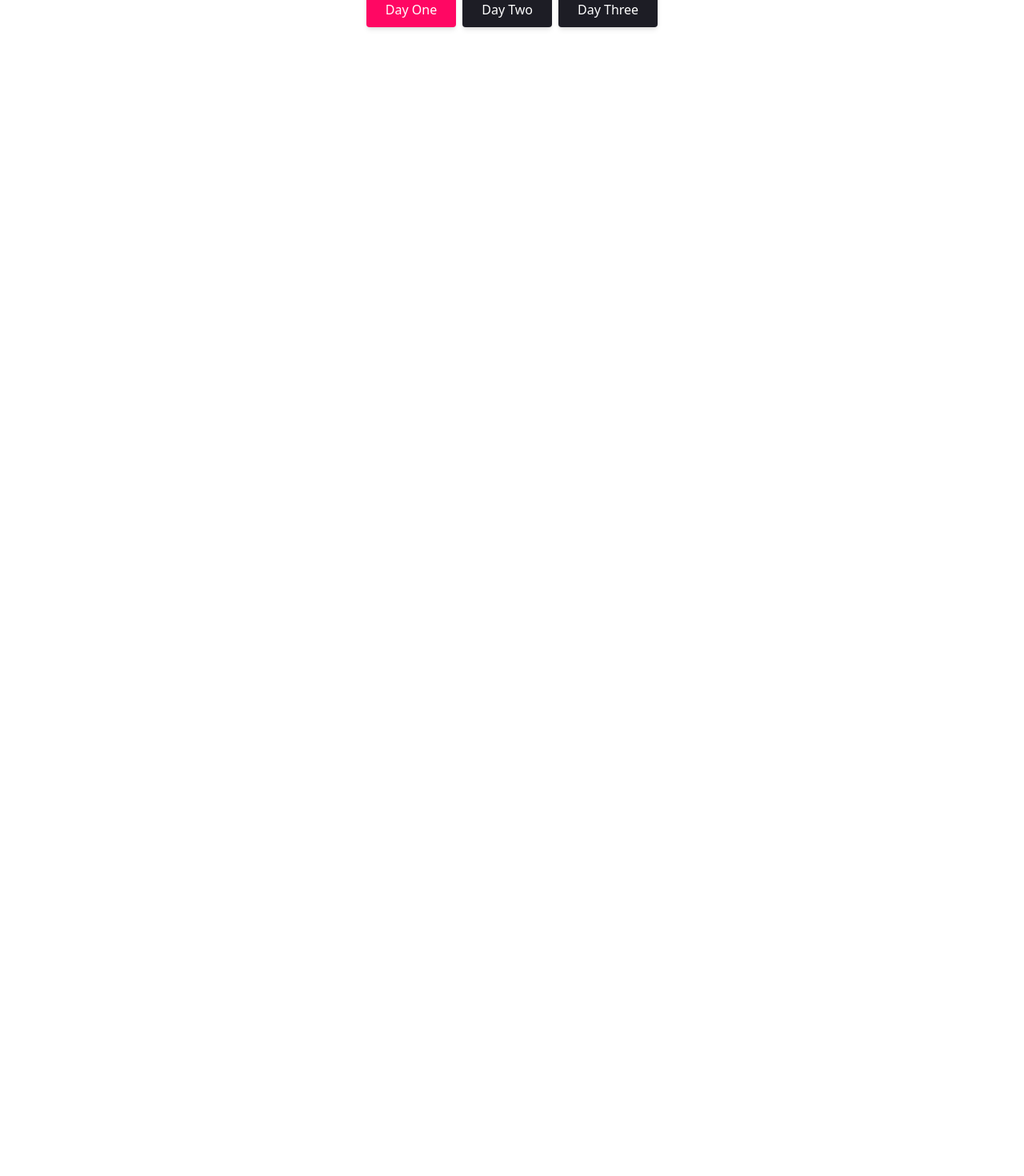
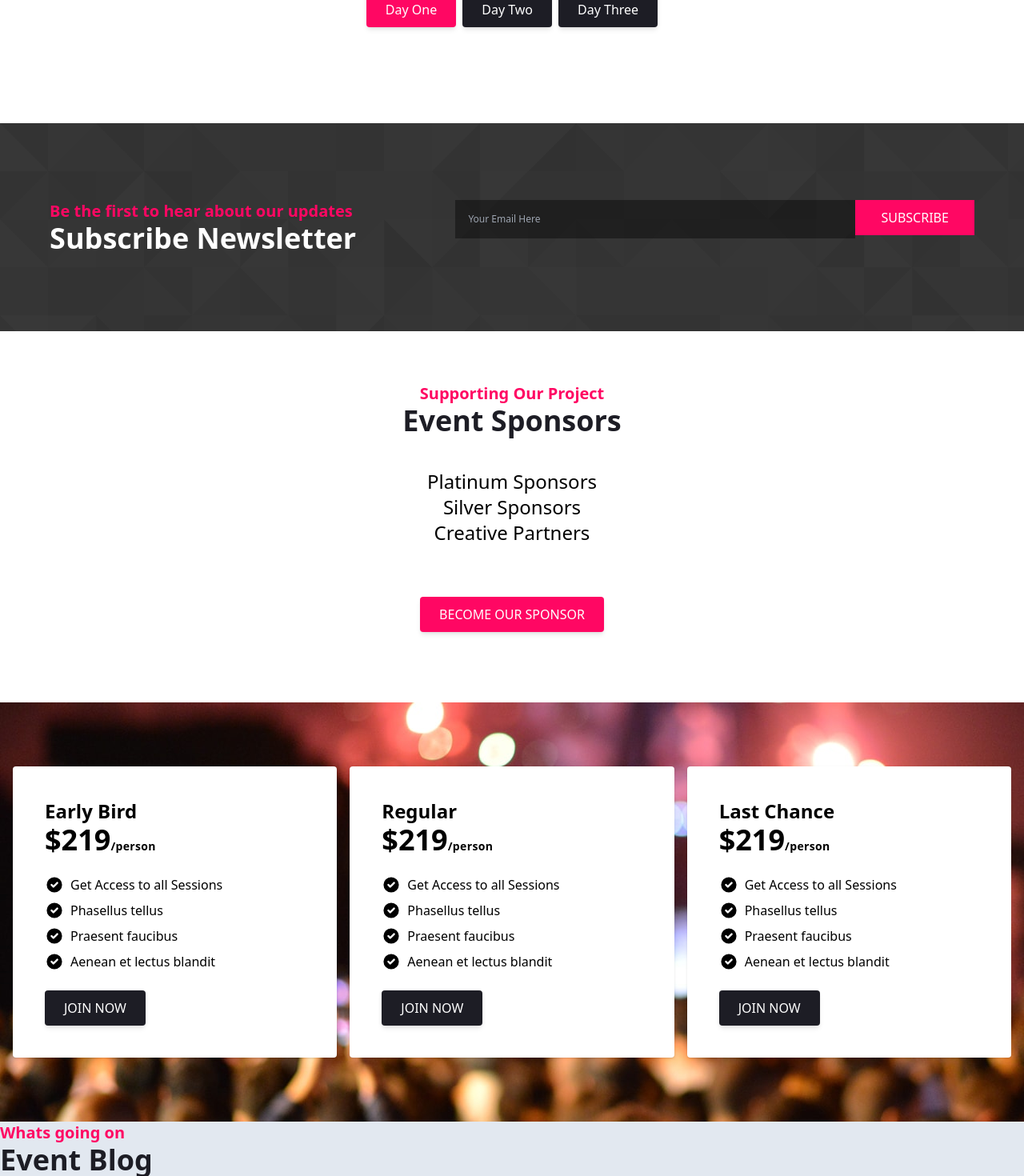
Before and after one commit to Harpreetpreet/BookEvent, a Next.js app: page / in a window 1280 px wide. Shown: the part 2793-4263 px from the top of the page at 80% size. Before the commit the page ends 2947 px from the top, so only its background shows below. Built offline with nearby package versions, Linux system fonts and the light colour scheme.

Commit message:
add new components

```diff
--- /dev/null
+++ b/src/Components/element/EventBlogCard.js
@@ -0,0 +1,27 @@
+import Image from 'next/image';
+import React from 'react';
+
+const EventBlogCard = () => {
+  return (
+    <div>
+      <div className="grid grid-cols-1 gap-x-4 gap-y-8 md:grid-cols-2 lg:grid-cols-4">
+        <article className="flex flex-col dark:bg-gray-900">
+          <Image src={props.img} alt="" height={100} width={100} />
+
+          <div className="flex flex-col flex-1 p-6">
+            <a
+              rel="noopener noreferrer"
+              href="#"
+              aria-label="Te nulla oportere reprimique his dolorum"
+            ></a>
+            <h3 className="flex-1 py-2 text-lg font-semibold leading-snug">
+              {props.title}
+            </h3>
+          </div>
+        </article>
+      </div>
+    </div>
+  );
+};
+
+export default EventBlogCard;
--- a/src/Components/element/IconGroup.js
+++ b/src/Components/element/IconGroup.js
@@ -5,8 +5,7 @@ import { GrLinkedinOption, GrFacebookOption } from 'react-icons/gr';
 const IconGroup = () => {
   return (
     <div>
-      <div className="">
-        <ul className="flex items-center justify-center">
+      <ul className="flex items-center justify-center ">
         <div>
           <li>
             <AiOutlineInstagram className="h-12 w-12  hover:bg-secondary text-white p-4  bg-red-500" />
@@ -31,7 +30,6 @@ const IconGroup = () => {
         </div>
       </ul>
     </div>
-    </div>
   );
 };
 
--- /dev/null
+++ b/src/Components/element/PricingCard.js
@@ -0,0 +1,81 @@
+import React from 'react';
+import Button from '../atom/Button';
+
+const PricingCard = (props) => {
+  return (
+    <div className=" p-10 space-y-6 rounded shadow bg-white ">
+      <div className="space-y-2">
+        <h4 className="text-2xl font-bold">{props.package}</h4>
+        <span className="text-4xl font-bold">
+          {props.price}
+          <span className="text-sm tracking-wide">{props.month}</span>
+        </span>
+      </div>
+      <ul className="flex-1 space-y-2">
+        <li className="flex items-center space-x-2">
+          <svg
+            xmlns="http://www.w3.org/2000/svg"
+            viewBox="0 0 20 20"
+            fill="currentColor"
+            className="flex-shrink-0 w-6 h-6"
+          >
+            <path
+              fill-rule="evenodd"
+              d="M10 18a8 8 0 100-16 8 8 0 000 16zm3.707-9.293a1 1 0 00-1.414-1.414L9 10.586 7.707 9.293a1 1 0 00-1.414 1.414l2 2a1 1 0 001.414 0l4-4z"
+              clip-rule="evenodd"
+            ></path>
+          </svg>
+          <span>{props.option}</span>
+        </li>
+        <li className="flex items-center space-x-2">
+          <svg
+            xmlns="http://www.w3.org/2000/svg"
+            viewBox="0 0 20 20"
+            fill="currentColor"
+            className="flex-shrink-0 w-6 h-6"
+          >
+            <path
+              fill-rule="evenodd"
+              d="M10 18a8 8 0 100-16 8 8 0 000 16zm3.707-9.293a1 1 0 00-1.414-1.414L9 10.586 7.707 9.293a1 1 0 00-1.414 1.414l2 2a1 1 0 001.414 0l4-4z"
+              clip-rule="evenodd"
+            ></path>
+          </svg>
+          <span>Phasellus tellus</span>
+        </li>
+        <li className="flex items-center space-x-2">
+          <svg
+            xmlns="http://www.w3.org/2000/svg"
+            viewBox="0 0 20 20"
+            fill="currentColor"
+            className="flex-shrink-0 w-6 h-6"
+          >
+            <path
+              fill-rule="evenodd"
+              d="M10 18a8 8 0 100-16 8 8 0 000 16zm3.707-9.293a1 1 0 00-1.414-1.414L9 10.586 7.707 9.293a1 1 0 00-1.414 1.414l2 2a1 1 0 001.414 0l4-4z"
+              clip-rule="evenodd"
+            ></path>
+          </svg>
+          <span>Praesent faucibus</span>
+        </li>
+        <li className="flex items-center space-x-2">
+          <svg
+            xmlns="http://www.w3.org/2000/svg"
+            viewBox="0 0 20 20"
+            fill="currentColor"
+            className="flex-shrink-0 w-6 h-6"
+          >
+            <path
+              fill-rule="evenodd"
+              d="M10 18a8 8 0 100-16 8 8 0 000 16zm3.707-9.293a1 1 0 00-1.414-1.414L9 10.586 7.707 9.293a1 1 0 00-1.414 1.414l2 2a1 1 0 001.414 0l4-4z"
+              clip-rule="evenodd"
+            ></path>
+          </svg>
+          <span>Aenean et lectus blandit</span>
+        </li>
+      </ul>
+      <Button>JOIN NOW</Button>
+    </div>
+  );
+};
+
+export default PricingCard;
--- a/src/Components/element/Card.js
+++ b/src/Components/element/TeamMemberCard.js
@@ -2,10 +2,10 @@ import Image from 'next/image';
 import React from 'react';
 import IconGroup from './IconGroup';
 
-const Card = (props) => {
+const TeamMemberCard = (props) => {
   return (
-    <div className="group">
-      <div className="container transition hover:-translate-y-4  duration-700bg-white">
+    <div className="group ">
+      <div className="container transition hover:-translate-y-4  duration-700 bg-white">
         <div className="relative">
           <a href="#!">
             <Image
@@ -16,7 +16,7 @@ const Card = (props) => {
               width={350}
             />
           </a>
-          <div className="md:absolute right-0 left-0 top-0 bottom-0 group-hover:bg-black/60 group-hover:flex flex-col justify-center hidden duration-75">
+          <div className="md:absolute right-0 left-0 top-0 bottom-0 group-hover:bg-black/60 group-hover:flex flex-col justify-center hidden ">
             <IconGroup />
           </div>
         </div>
@@ -31,4 +31,4 @@ const Card = (props) => {
   );
 };
 
-export default Card;
+export default TeamMemberCard;
--- /dev/null
+++ b/src/Components/home/EventBlog.js
@@ -0,0 +1,16 @@
+import React from 'react';
+import Subtitle from '../atom/Subtitle';
+import Title from '../atom/Title';
+
+const EventBlog = () => {
+  return (
+    <div className="bg-slate-200">
+      <div className="container">
+        <Title hasTextBrand title="Whats going on" />
+        <Subtitle subtitle="Event Blog" />
+      </div>
+    </div>
+  );
+};
+
+export default EventBlog;
--- /dev/null
+++ b/src/Components/home/EventSponsor.js
@@ -0,0 +1,22 @@
+import React from 'react';
+import Title from '../atom/Title';
+import Subtitle from '../atom/Subtitle';
+import Button from '../atom/Button';
+
+const EventSponsor = () => {
+  return (
+    <div className="text-center py-16">
+      <Title hasTextBrand title="Supporting Our Project" />
+      <Subtitle subtitle="Event Sponsors" />
+      <div className="py-10 text-2xl text-bold">
+        <h1>Platinum Sponsors</h1>
+        <h1>Silver Sponsors</h1>
+        <h1>Creative Partners</h1>
+      </div>
+
+      <Button active> BECOME OUR SPONSOR</Button>
+    </div>
+  );
+};
+
+export default EventSponsor;
--- /dev/null
+++ b/src/Components/home/Pricing.js
@@ -0,0 +1,37 @@
+import React from 'react';
+import PricingCard from '../element/PricingCard';
+
+const pricingData = [{}];
+
+const Pricing = () => {
+  return (
+    <div className="bg-[url(/images/parallax2.jpg)] bg-fixed bg-no-repeat">
+      <section class="py-20 dark:bg-gray-800 dark:text-gray-100">
+        <div class="container px-4 mx-auto">
+          <div className="grid md:grid-cols-3 grid-cols-1 gap-4">
+            <PricingCard
+              package="Early Bird"
+              price="$219"
+              month="/person"
+              option="Get Access to all Sessions"
+            />
+            <PricingCard
+              package="Regular"
+              price="$219"
+              month="/person"
+              option="Get Access to all Sessions"
+            />
+            <PricingCard
+              package="Last Chance"
+              price="$219"
+              month="/person"
+              option="Get Access to all Sessions"
+            />
+          </div>
+        </div>
+      </section>
+    </div>
+  );
+};
+
+export default Pricing;
--- a/src/Components/home/Subscribe.js
+++ b/src/Components/home/Subscribe.js
@@ -1,21 +1,25 @@
 import React from 'react';
-import Button from '../atom/Button';
-
+import Title from '../atom/Title';
+import Subtitle from './../atom/Subtitle';
 const Subscribe = () => {
   return (
-    <div className="flex bg-red-500 justify-around">
+    <div className=" bg-[url(/images/pattern1.png)]  py-24">
+      <div className="container flex justify-around">
         <div>
-        <h3>Be the first to hear about our updates</h3>
-        <h1>Subscribe Newsletter</h1>
+          <Title hasTextBrand title="Be the first to hear about our updates" />
+          <Subtitle hasTextWhite subtitle="Subscribe Newsletter" />
         </div>
         <div>
-        <div className="items-center">
+          <div>
             <input
-            className=" bg-[#232323] "
               type="email"
-            placeholder="Enter your email address"
+              className=" py-4 bg-black/40 pl-4 border-1 text-xs w-[500px]"
+              placeholder="Your Email Here"
             />
-          <Button button="SUBSCRIBE" />
+            <button className="bg-brand p-2.5 text-white text-bold px-8 ml-.5 ">
+              <span> SUBSCRIBE</span>
+            </button>
+          </div>
         </div>
       </div>
     </div>
--- a/src/Components/home/TeamMembers.js
+++ b/src/Components/home/TeamMembers.js
@@ -1,6 +1,6 @@
 import React from 'react';
 import Subtitle from '../atom/Subtitle';
-import Card from '../element/Card';
+import TeamMemberCard from '../element/TeamMemberCard';
 
 import Title from './../atom/Title';
 
@@ -66,7 +66,7 @@ const TeamMembers = () => {
         <div className="relative grid md:grid-cols-4 grid-cols-1 gap-8">
           {cardData.map((item) => (
             <div key={item.id}>
-              <Card
+              <TeamMemberCard
                 img={item.img}
                 title={item.title}
                 description={item.description}
--- a/src/pages/index.js
+++ b/src/pages/index.js
@@ -5,6 +5,9 @@ import Layout from '../Components/global/Layout';
 import TeamMembers from '../Components/home/TeamMembers';
 import EventProgram from '../Components/home/EventProgram';
 import Subscribe from '../Components/home/Subscribe';
+import EventSponsor from '@/Components/home/EventSponsor';
+import BuyNow from '../Components/home/Pricing';
+import EventBlog from '@/Components/home/EventBlog';
 
 export default function Home() {
   return (
@@ -13,7 +16,10 @@ export default function Home() {
       <AboutEvent />
       <TeamMembers />
       <EventProgram />
-      {/* <Subscribe /> */}
+      <Subscribe />
+      <EventSponsor />
+      <BuyNow />
+      <EventBlog />
     </Layout>
   );
 }
```
Also changed, not shown: public/images/parallax2.jpg (added), src/styles/globals.css (line endings or trailing spaces). Lines whose indentation alone changed are shown as unchanged.
